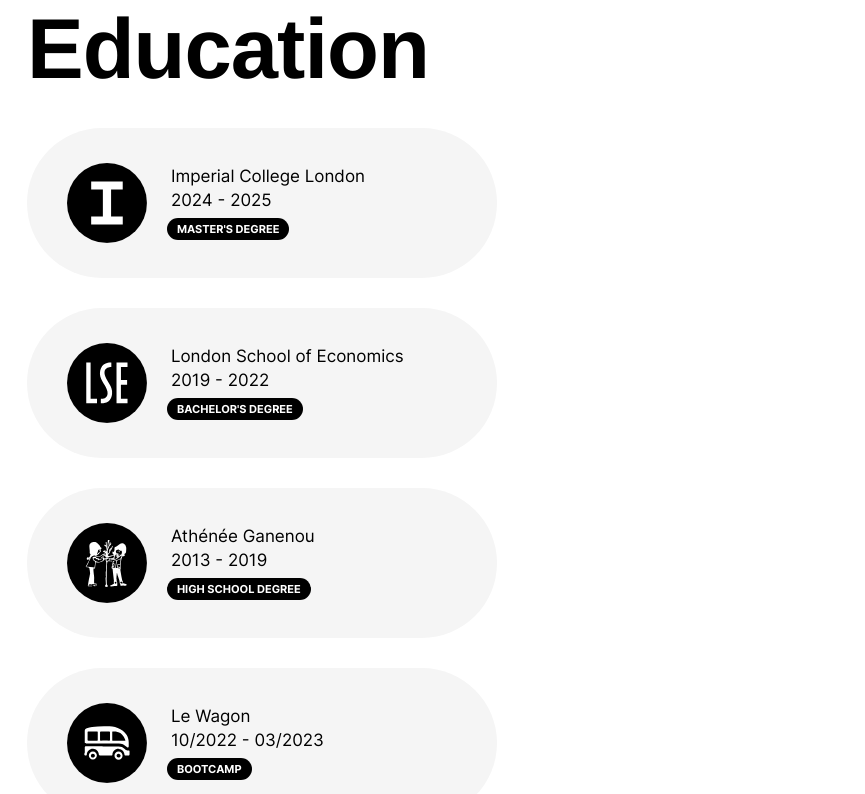
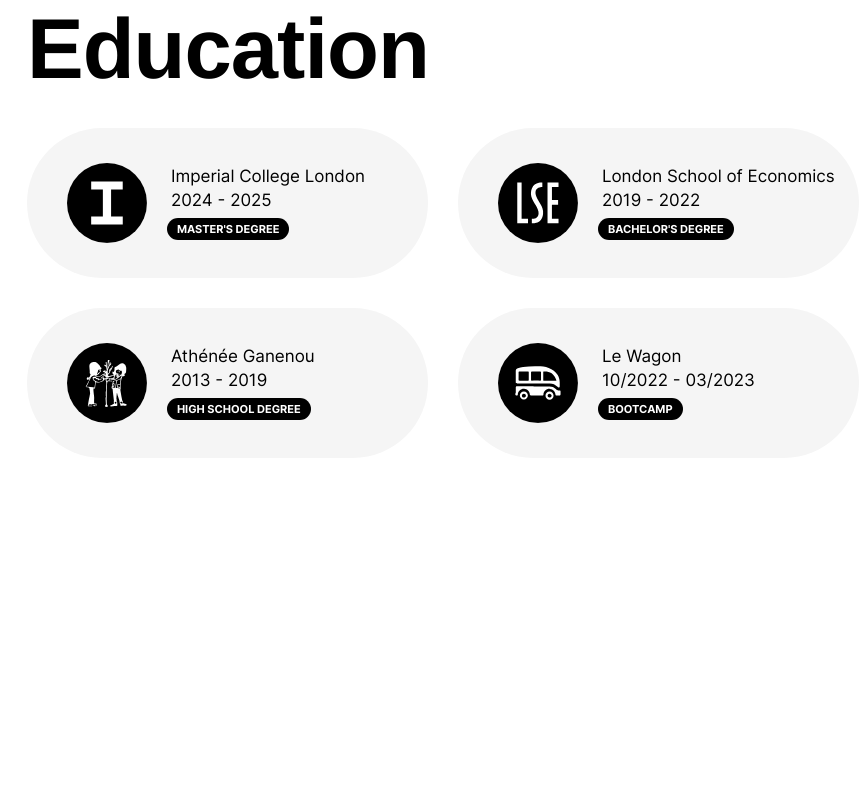
Before and after one commit to danyhersco/digital-resume, a React (Create React App) app: page / in a window 1280 px wide. Shown: the part 1700-2494 px from the top of the page, without its empty margins (197-1062 px from the left). Built offline with nearby package versions, Linux system fonts and the light colour scheme.

Commit message:
used flex the correct way for vh resizing in education section

```diff
--- a/src/components/education/Education.css
+++ b/src/components/education/Education.css
@@ -30,7 +30,6 @@
 .education-items {
   display: flex;
   flex-direction: row;
-  justify-content: stretch;
   gap: 30px;
   flex-wrap: wrap;
 }
--- a/src/components/education/EducationItem.css
+++ b/src/components/education/EducationItem.css
@@ -1,7 +1,9 @@
 .education-item-zone {
+  width: 400px;
+  height: 150px;
+  flex: 1 2 auto;
+
   display: flex;
-  width: 470px;
-  height: 150px;
   background-color: #F5F5F5;
   border-radius: 200px;
   box-sizing: border-box;
```
